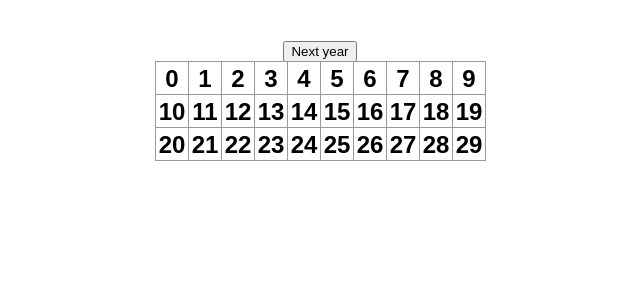
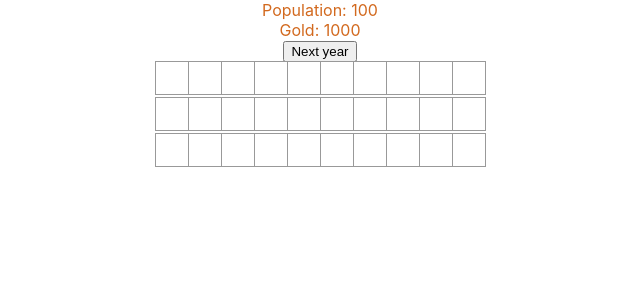
Before and after one commit to mbremyk/gamejam2020-06-12, a React (Create React App) app: page / in a window 1280 px wide. Shown: the top 300 px of the page, without its empty margins (320-960 px from the left). Built offline with nearby package versions, Linux system fonts and the light colour scheme.

Commit message:
Grid squares are now clickable

```diff
--- a/src/App.css
+++ b/src/App.css
@@ -1,6 +1,6 @@
 .App {
   text-align: center;
-  color: white;
+  color: chocolate;
 }
 
 .App-logo {
--- a/src/App.js
+++ b/src/App.js
@@ -7,10 +7,20 @@ import {nextYear} from './game';
 
 
 class Square extends React.Component {
+    constructor(props) {
+        super(props);
+        this.state = {
+            value: null,
+        };
+    }
+
     render() {
         return(
-            <button className="square">
-                {this.props.value}
+            <button
+                className="square"
+                onClick={() => this.setState({value: 'X'})}
+            >
+                {this.state.value}
             </button>
         );
     }
@@ -18,7 +28,7 @@ class Square extends React.Component {
 
 class Board extends React.Component {
     renderSquare(i){
-        return <Square value = {i}/>;
+        return <Square />;
     }
 
     render() {
```
